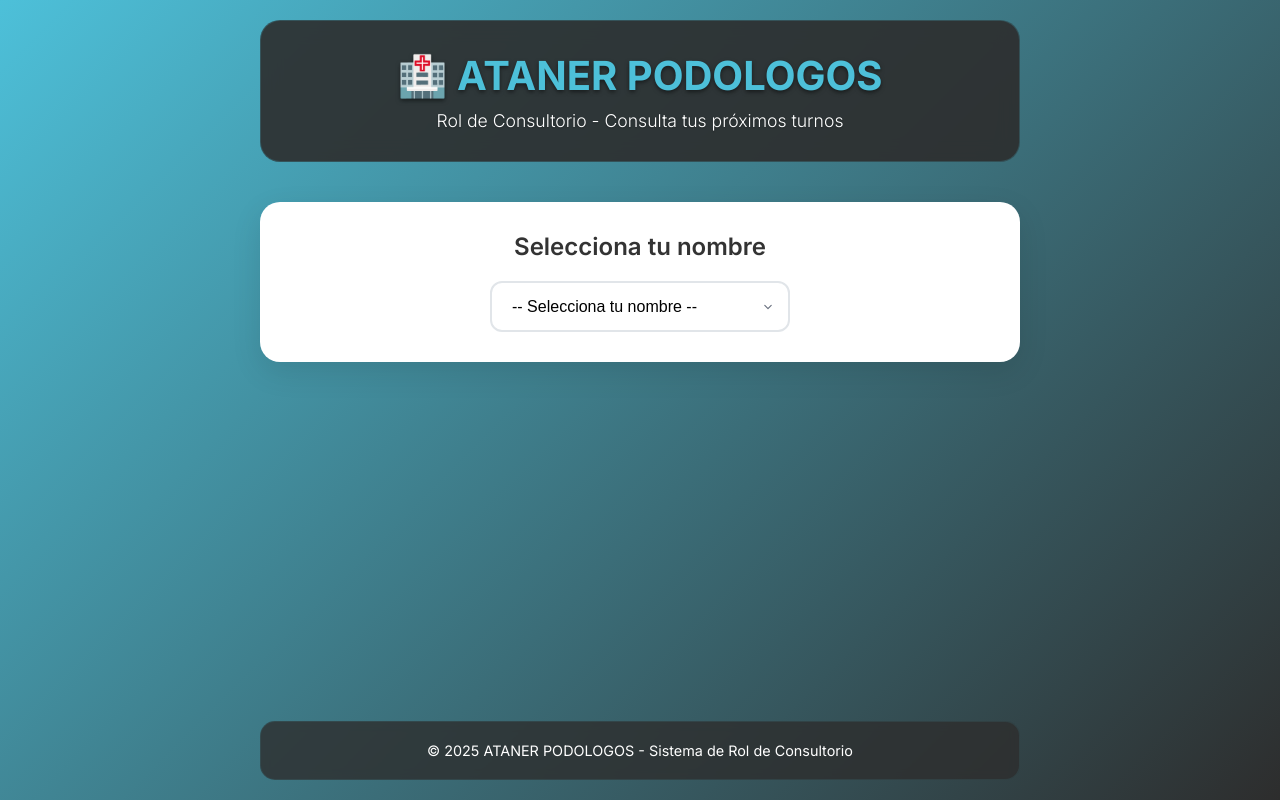
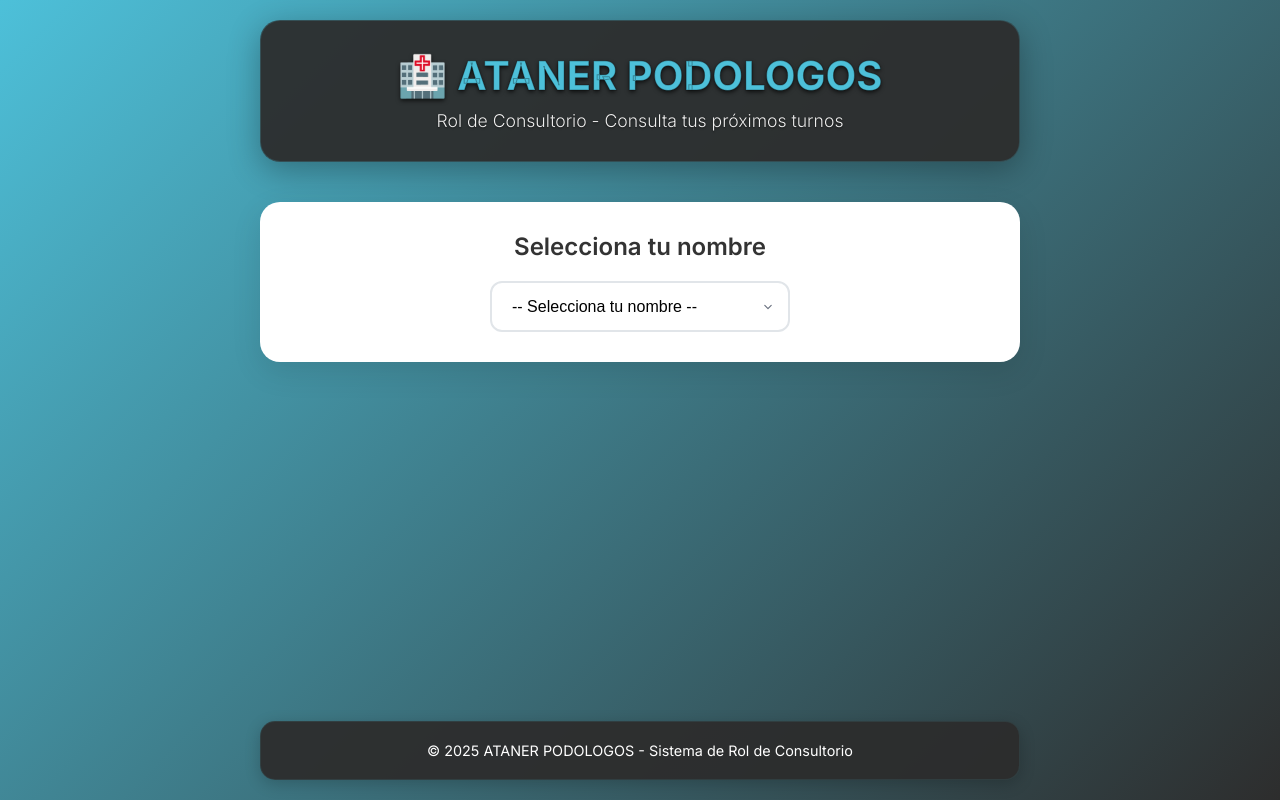
Before and after one commit to noehdz2021/rol-consultorio, a plain HTML site: page index.html in a window 1280 px wide. Drawn offline with Linux system fonts and the light colour scheme.

Commit message:
Arreglar compatibilidad con Safari iOS - eliminar backdrop-filter

```diff
--- a/styles.css
+++ b/styles.css
@@ -23,26 +23,28 @@ body {
 .header {
     text-align: center;
     margin-bottom: 40px;
-    background: rgba(45, 45, 45, 0.9);
+    background: rgba(45, 45, 45, 0.95);
     padding: 30px;
     border-radius: 20px;
-    backdrop-filter: blur(10px);
     border: 1px solid rgba(77, 192, 217, 0.2);
+    box-shadow: 0 8px 32px rgba(0, 0, 0, 0.3);
 }
 
 .header h1 {
     font-size: 2.5rem;
     font-weight: 700;
     margin-bottom: 10px;
-    text-shadow: 0 2px 4px rgba(0,0,0,0.5);
+    text-shadow: 0 2px 4px rgba(0,0,0,0.7);
     color: #4DC0D9;
+    -webkit-text-stroke: 1px rgba(0,0,0,0.3);
 }
 
 .header p {
     font-size: 1.1rem;
     font-weight: 300;
     color: #ffffff;
-    text-shadow: 0 1px 2px rgba(0,0,0,0.3);
+    text-shadow: 0 1px 2px rgba(0,0,0,0.5);
+    -webkit-text-stroke: 0.5px rgba(0,0,0,0.2);
 }
 
 .main-content {
@@ -232,13 +234,13 @@ body {
 .footer {
     text-align: center;
     margin-top: 40px;
-    background: rgba(45, 45, 45, 0.8);
+    background: rgba(45, 45, 45, 0.95);
     padding: 20px;
     border-radius: 15px;
     color: #ffffff;
     font-size: 0.9rem;
-    backdrop-filter: blur(5px);
     border: 1px solid rgba(77, 192, 217, 0.1);
+    box-shadow: 0 4px 16px rgba(0, 0, 0, 0.2);
 }
 
 /* Responsive design */
```
